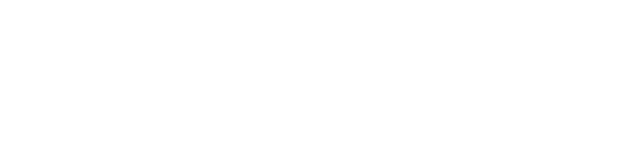
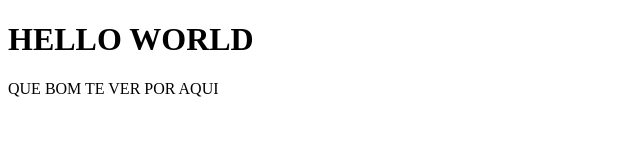
Before and after one commit to Danizinha21/ALURA-PROJETO-, a plain HTML site: page index.html in a window 1280 px wide. Shown: the whole page, without its empty margins (0-640 px from the left). Drawn offline with Linux system fonts and the light colour scheme.

Commit message:
Update index.html

```diff
--- a/index.html
+++ b/index.html
@@ -6,6 +6,20 @@
     <title>ALURA PROJETO</title>
 </head>
 <body>
+    <header>
+    <h1>HELLO WORLD</h1>
+    <p>QUE BOM TE VER POR AQUI </p>
 
-</body>
+    </header>
+
+  <section>
+
+
+  </section>
+
+    <footer>
+
+
+    </footer>
+ </body>
 </html>
```
